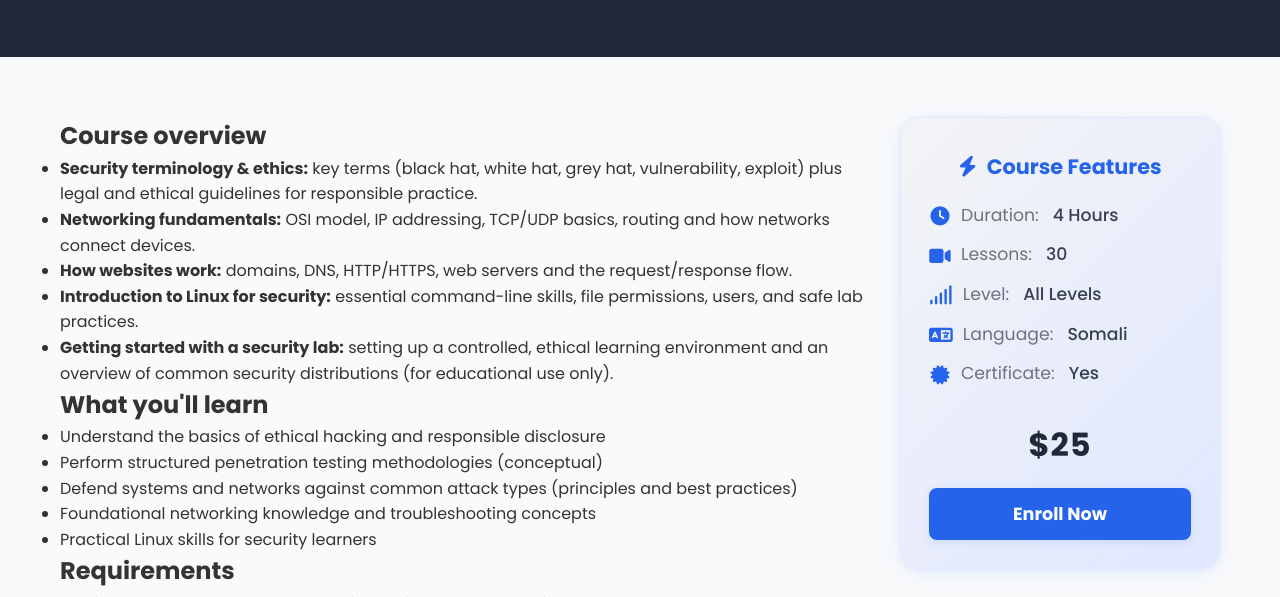
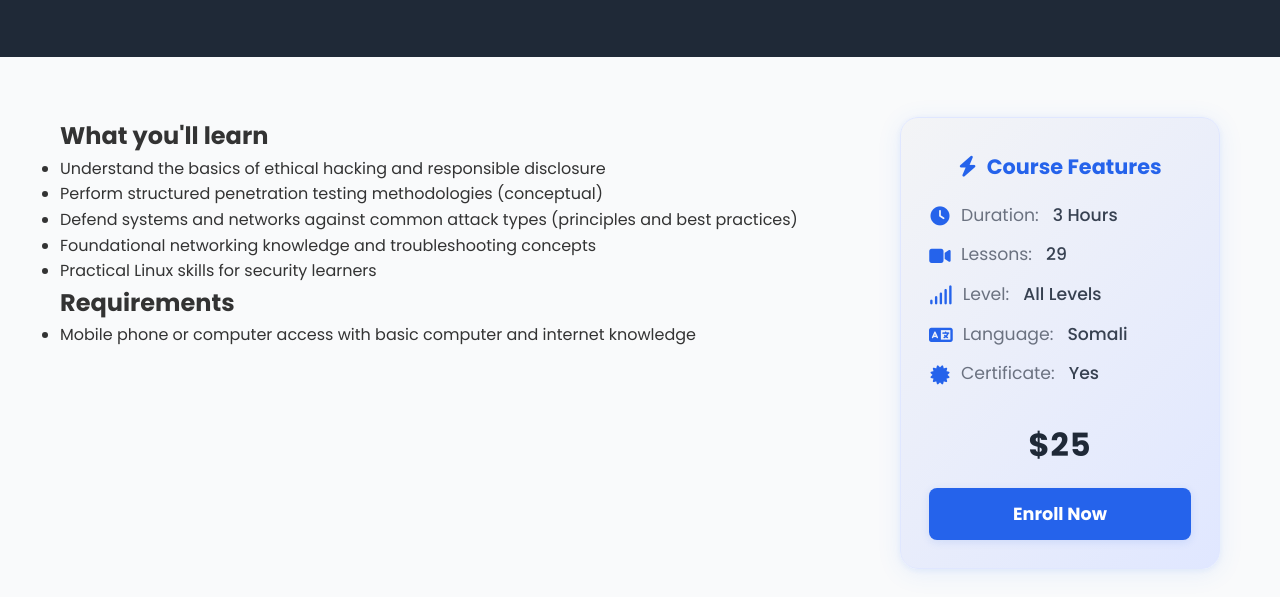
Before and after one commit to sadikOsman/hiigsi, a plain HTML site: page hacking.html in a window 1280 px wide. Shown: the part 503-1100 px from the top of the page. Drawn offline with Linux system fonts and the light colour scheme.

Commit message:
Update hacking.html

```diff
--- a/hacking.html
+++ b/hacking.html
@@ -47,14 +47,6 @@
         <div class="container" style="display: flex; gap: 32px; align-items: flex-start;">
             <div style="flex:2; min-width:0;">
 
-               <h2>Course overview </h2>
-<ul>
-    <li><strong>Security terminology & ethics:</strong> key terms (black hat, white hat, grey hat, vulnerability, exploit) plus legal and ethical guidelines for responsible practice.</li>
-    <li><strong>Networking fundamentals:</strong> OSI model, IP addressing, TCP/UDP basics, routing and how networks connect devices.</li>
-    <li><strong>How websites work:</strong> domains, DNS, HTTP/HTTPS, web servers and the request/response flow.</li>
-    <li><strong>Introduction to Linux for security:</strong> essential command-line skills, file permissions, users, and safe lab practices.</li>
-    <li><strong>Getting started with a security lab:</strong> setting up a controlled, ethical learning environment and an overview of common security distributions (for educational use only).</li>
-</ul>
 
 <h2>What you'll learn</h2>
 <ul>
@@ -74,8 +66,8 @@
             <aside class="features-card">
                 <h3 class="features-title"><i class="fas fa-bolt"></i> Course Features</h3>
                 <ul class="features-list">
-                    <li><i class="fas fa-clock"></i> <span>Duration:</span> 4 Hours</li>
-                    <li><i class="fas fa-video"></i> <span>Lessons:</span> 30</li>
+                    <li><i class="fas fa-clock"></i> <span>Duration:</span> 3 Hours</li>
+                    <li><i class="fas fa-video"></i> <span>Lessons:</span> 29</li>
                     <li><i class="fas fa-signal"></i> <span>Level:</span> All Levels</li>
                     <li><i class="fas fa-language"></i> <span>Language:</span> Somali</li>
                     <li><i class="fas fa-certificate"></i> <span>Certificate:</span> Yes</li>
```
